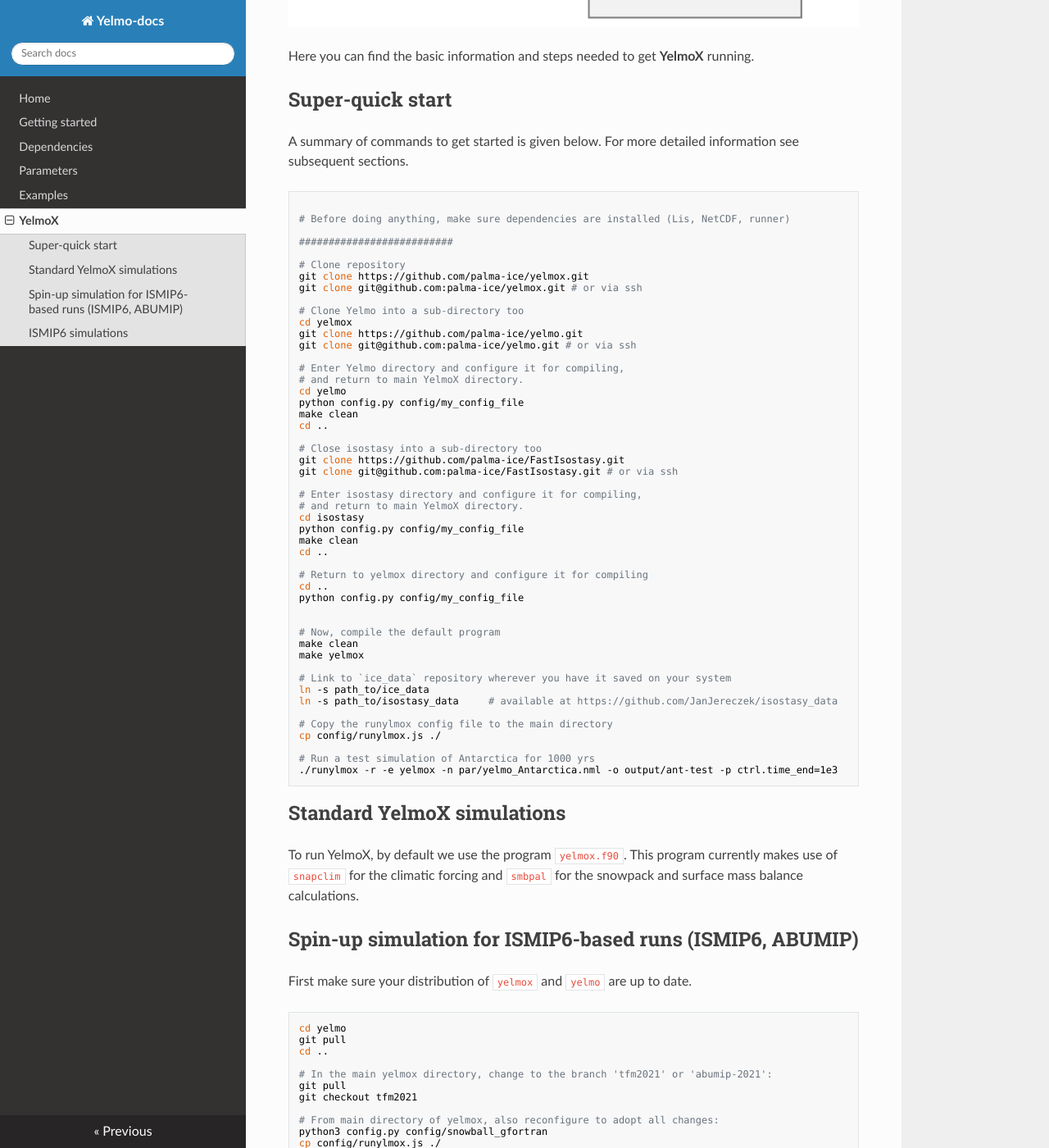
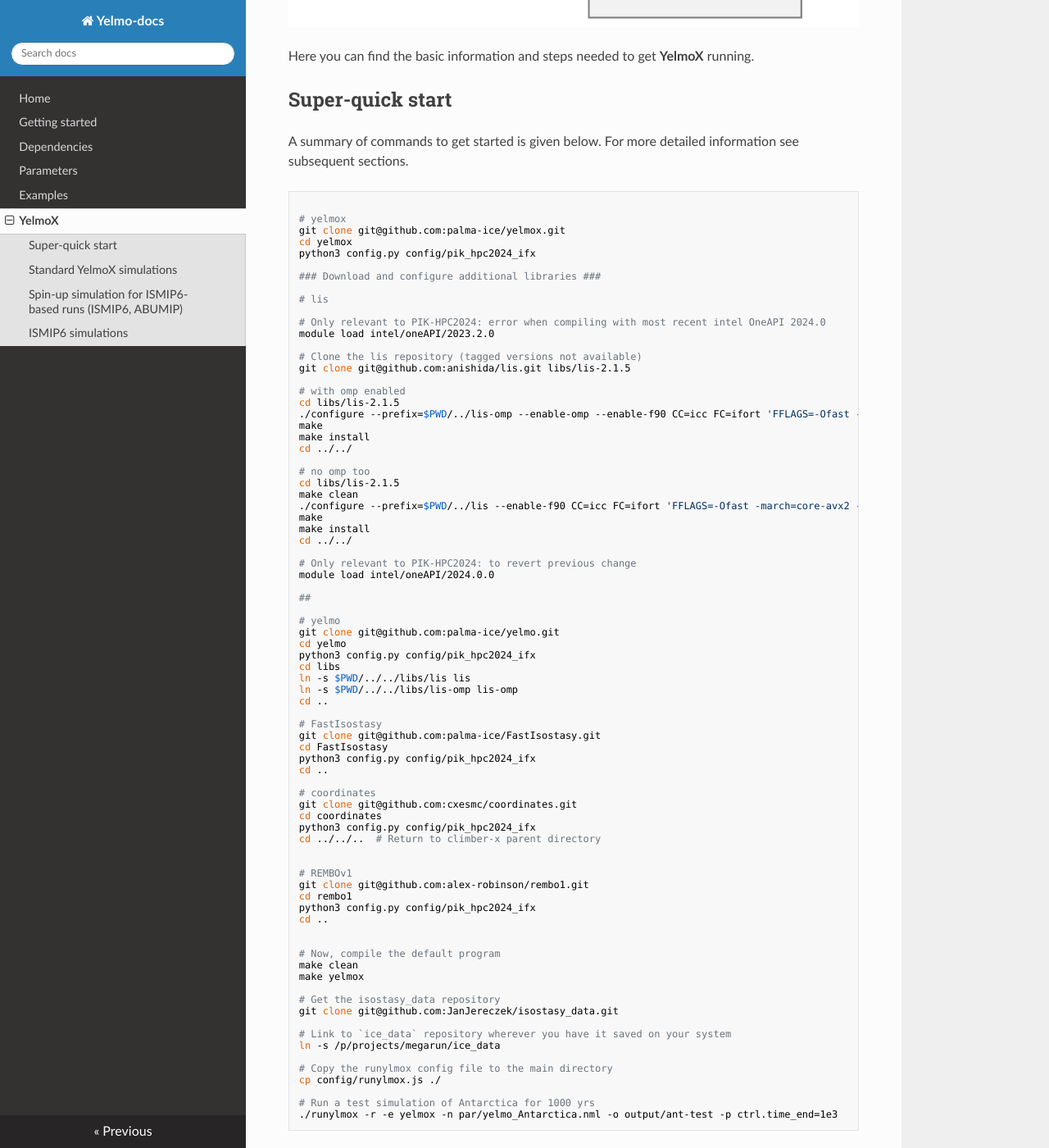
Before and after one commit to palma-ice/yelmo-docs, an MkDocs documentation site: the page built from docs/running-with-yelmox.md, in a window 1280 px wide and 1400 px high, scrolled down 999 px. Shown: the whole window at 82% size. Built offline with MkDocs 1.6.1, drawn with Linux system fonts in a browser that asks for light colours; nearby versions of some CDN libraries.

Commit message:
Updated getting started yelmo and yelmox.

````diff
--- a/docs/running-with-yelmox.md
+++ b/docs/running-with-yelmox.md
@@ -14,49 +14,79 @@
 
 ```bash
 
-# Before doing anything, make sure dependencies are installed (Lis, NetCDF, runner)
+# yelmox
+git clone git@github.com:palma-ice/yelmox.git
+cd yelmox
+python3 config.py config/pik_hpc2024_ifx
 
-##########################
+### Download and configure additional libraries ###
 
-# Clone repository
-git clone https://github.com/palma-ice/yelmox.git
-git clone git@github.com:palma-ice/yelmox.git # or via ssh
+# lis
 
-# Clone Yelmo into a sub-directory too
-cd yelmox
-git clone https://github.com/palma-ice/yelmo.git
-git clone git@github.com:palma-ice/yelmo.git # or via ssh
+# Only relevant to PIK-HPC2024: error when compiling with most recent intel OneAPI 2024.0
+module load intel/oneAPI/2023.2.0
 
-# Enter Yelmo directory and configure it for compiling,
-# and return to main YelmoX directory.
+# Clone the lis repository (tagged versions not available)
+git clone git@github.com:anishida/lis.git libs/lis-2.1.5
+
+# with omp enabled
+cd libs/lis-2.1.5
+./configure --prefix=$PWD/../lis-omp --enable-omp --enable-f90 CC=icc FC=ifort 'FFLAGS=-Ofast -march=core-avx2 -mtune=core-avx2 -traceback' 'CFLAGS=-Ofast -march=core-avx2 -mtune=core-avx2 -traceback'
+make
+make install
+cd ../../
+
+# no omp too
+cd libs/lis-2.1.5
+make clean
+./configure --prefix=$PWD/../lis --enable-f90 CC=icc FC=ifort 'FFLAGS=-Ofast -march=core-avx2 -mtune=core-avx2 -traceback' 'CFLAGS=-Ofast -march=core-avx2 -mtune=core-avx2 -traceback'
+make
+make install
+cd ../../
+
+# Only relevant to PIK-HPC2024: to revert previous change
+module load intel/oneAPI/2024.0.0
+
+##
+
+# yelmo
+git clone git@github.com:palma-ice/yelmo.git
 cd yelmo
-python config.py config/my_config_file
-make clean
+python3 config.py config/pik_hpc2024_ifx
+cd libs
+ln -s $PWD/../../libs/lis lis
+ln -s $PWD/../../libs/lis-omp lis-omp
 cd ..
 
-# Close isostasy into a sub-directory too
-git clone https://github.com/palma-ice/FastIsostasy.git
-git clone git@github.com:palma-ice/FastIsostasy.git # or via ssh
-
-# Enter isostasy directory and configure it for compiling,
-# and return to main YelmoX directory.
-cd isostasy
-python config.py config/my_config_file
-make clean
+# FastIsostasy
+git clone git@github.com:palma-ice/FastIsostasy.git
+cd FastIsostasy
+python3 config.py config/pik_hpc2024_ifx
 cd ..
 
-# Return to yelmox directory and configure it for compiling
+# coordinates
+git clone git@github.com:cxesmc/coordinates.git
+cd coordinates
+python3 config.py config/pik_hpc2024_ifx
+cd ../../..  # Return to climber-x parent directory
+
+
+# REMBOv1
+git clone git@github.com:alex-robinson/rembo1.git
+cd rembo1
+python3 config.py config/pik_hpc2024_ifx
 cd ..
-python config.py config/my_config_file
 
 
 # Now, compile the default program
 make clean
 make yelmox
 
+# Get the isostasy_data repository
+git clone git@github.com:JanJereczek/isostasy_data.git
+
 # Link to `ice_data` repository wherever you have it saved on your system
-ln -s path_to/ice_data
-ln -s path_to/isostasy_data     # available at https://github.com/JanJereczek/isostasy_data
+ln -s /p/projects/megarun/ice_data
 
 # Copy the runylmox config file to the main directory
 cp config/runylmox.js ./
````
Also changed, not shown: docs/getting-started.md (+35 -6 lines).
